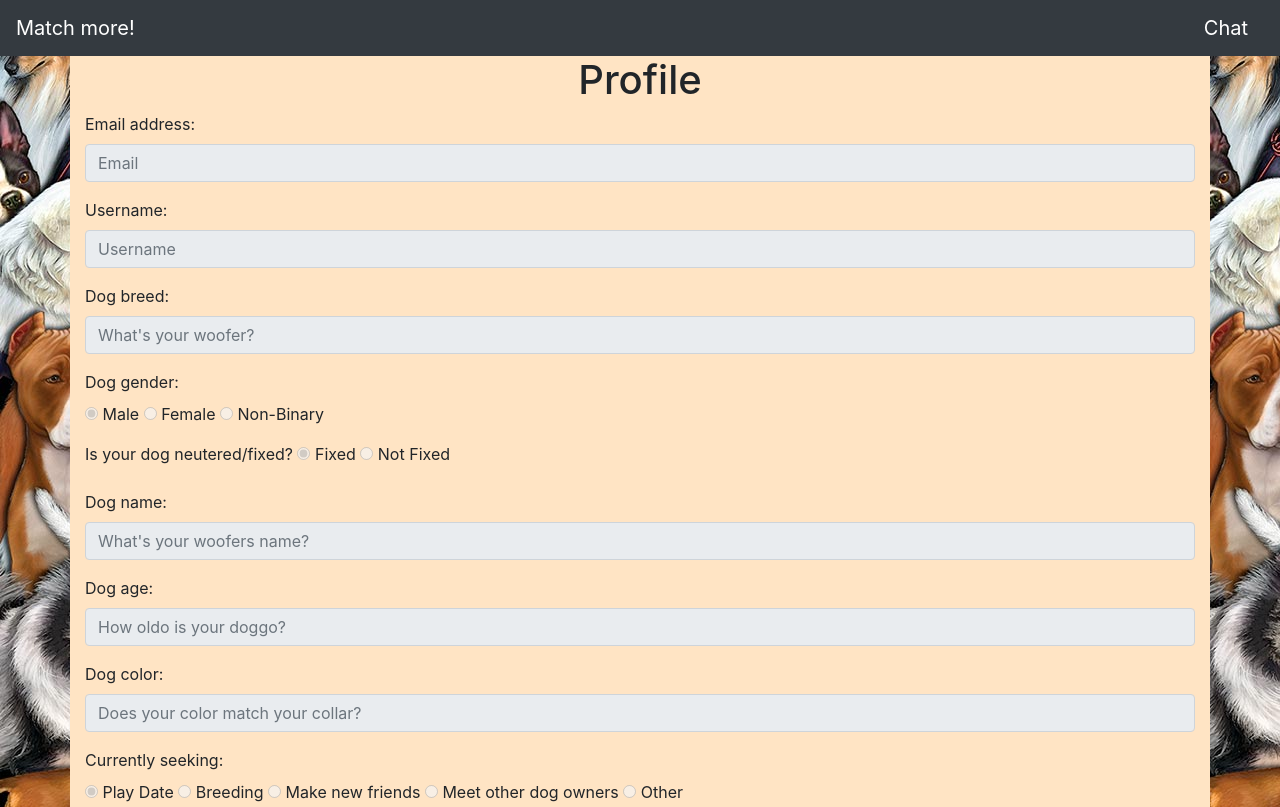
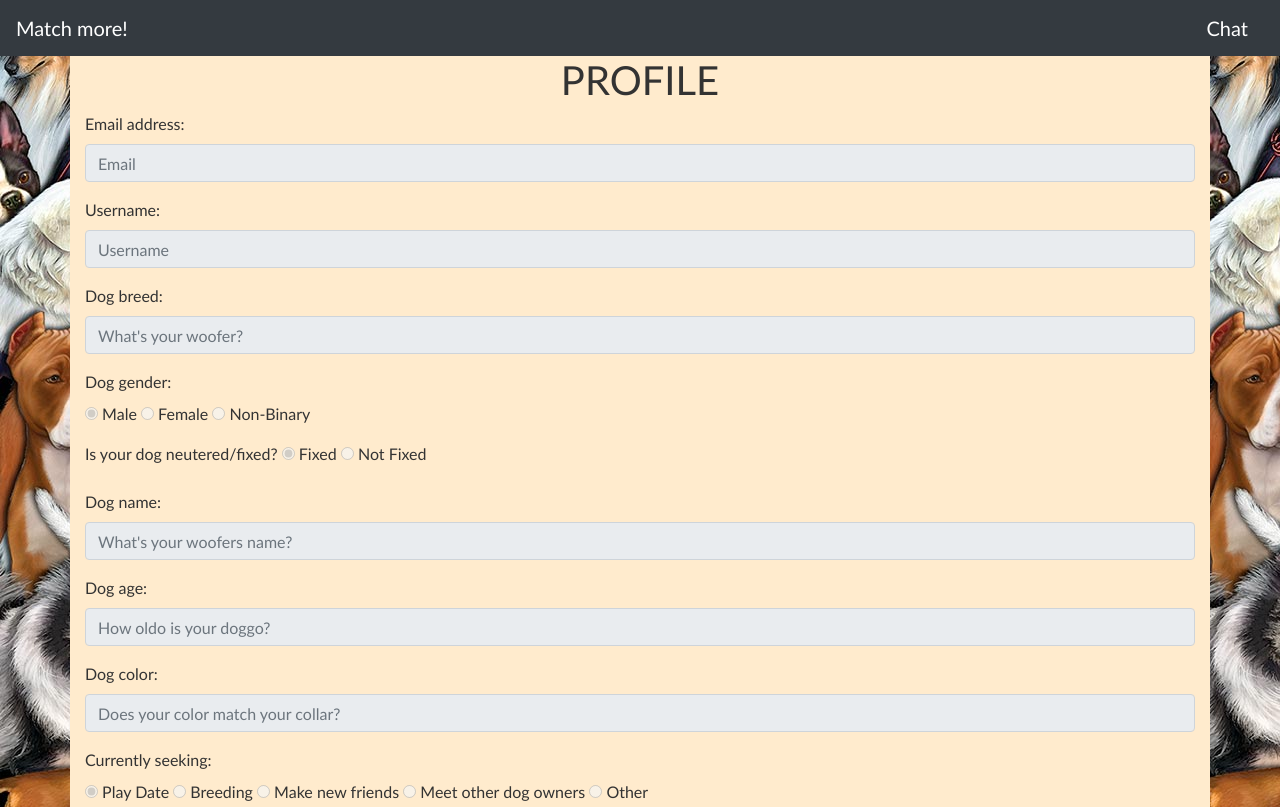
Before and after one commit to idallas93/HotDawgr-Application, a website: page public/profile.html in a window 1280 px wide. Shown: the top 807 px of the page. Drawn offline with nearby package versions, Linux system fonts and the light colour scheme.

Commit message:
changed font and added box sizing

```diff
--- a/public/profile.html
+++ b/public/profile.html
@@ -25,7 +25,7 @@
   </nav>
   <div class="container">
     <form>
-      <h1 style="text-align: center;">Profile</h1>
+      <h1 style="text-align: center;">PROFILE</h1>
       <fieldset disabled>
         <div class="form-group">
           <label for="exInputEmail1">Email address:</label>
--- a/public/stylesheets/style.css
+++ b/public/stylesheets/style.css
@@ -1,3 +1,11 @@
+* {
+  box-sizing: border-box;
+  font-family: 'Trebuchet MS', 'Lucida Sans Unicode', 'Lucida Grande', 'Lucida Sans', Arial, sans-serif;
+  margin: 0;
+  padding: 0;
+  color: #333;
+}
+
 form.signup,
 form.login {
   margin-top: 50px;
@@ -37,6 +45,8 @@ form.login {
   margin-right: 117px;
 }
 
+
+
 .matchContainer {
   max-width: 1400px;
 }
@@ -71,7 +81,7 @@ form.login {
 }
 
 .container {
-  background-color: bisque;
+  background-color: blanchedalmond;
 }
 
 .btn {
```
Also changed, not shown: public/signup.html (+1 -1 lines).
